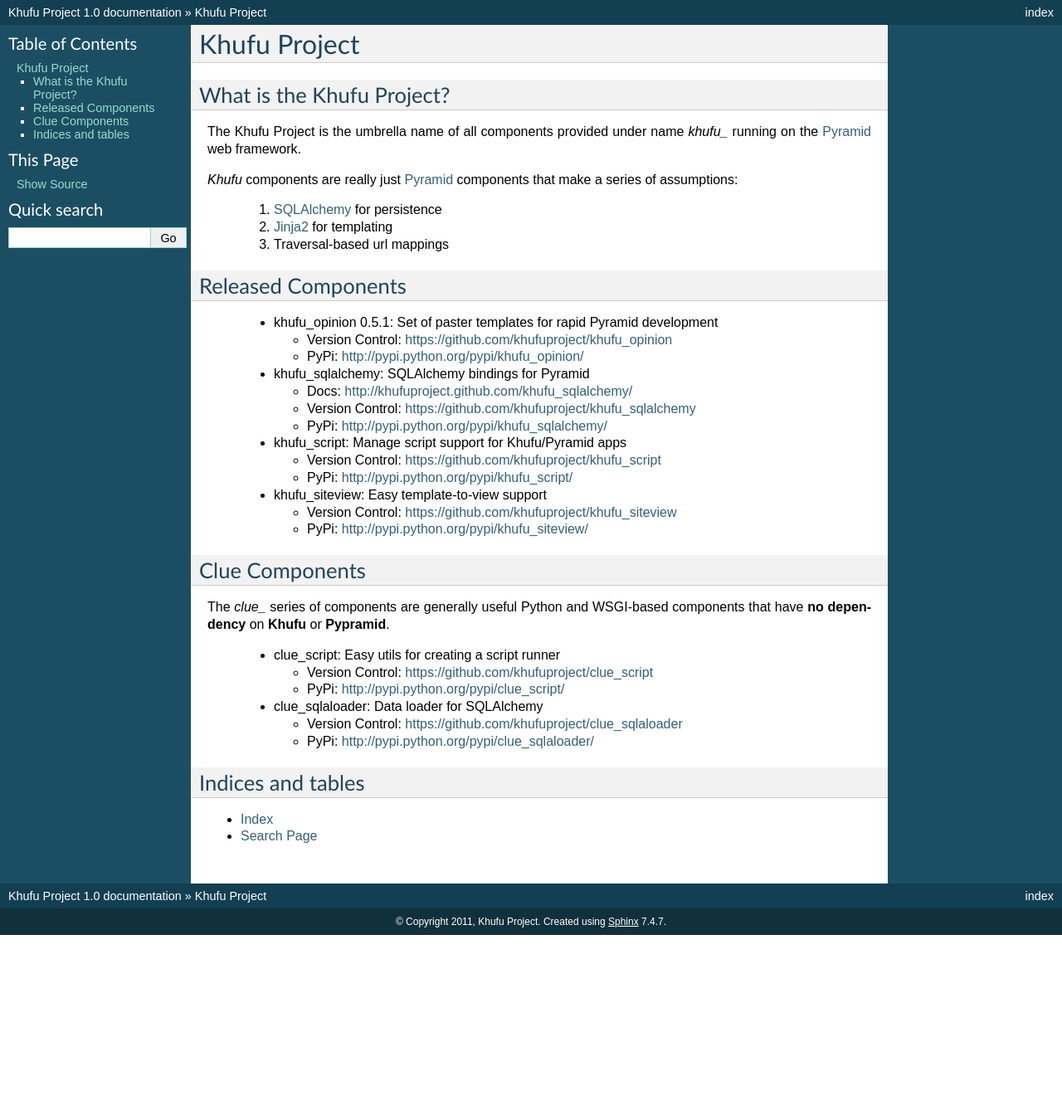
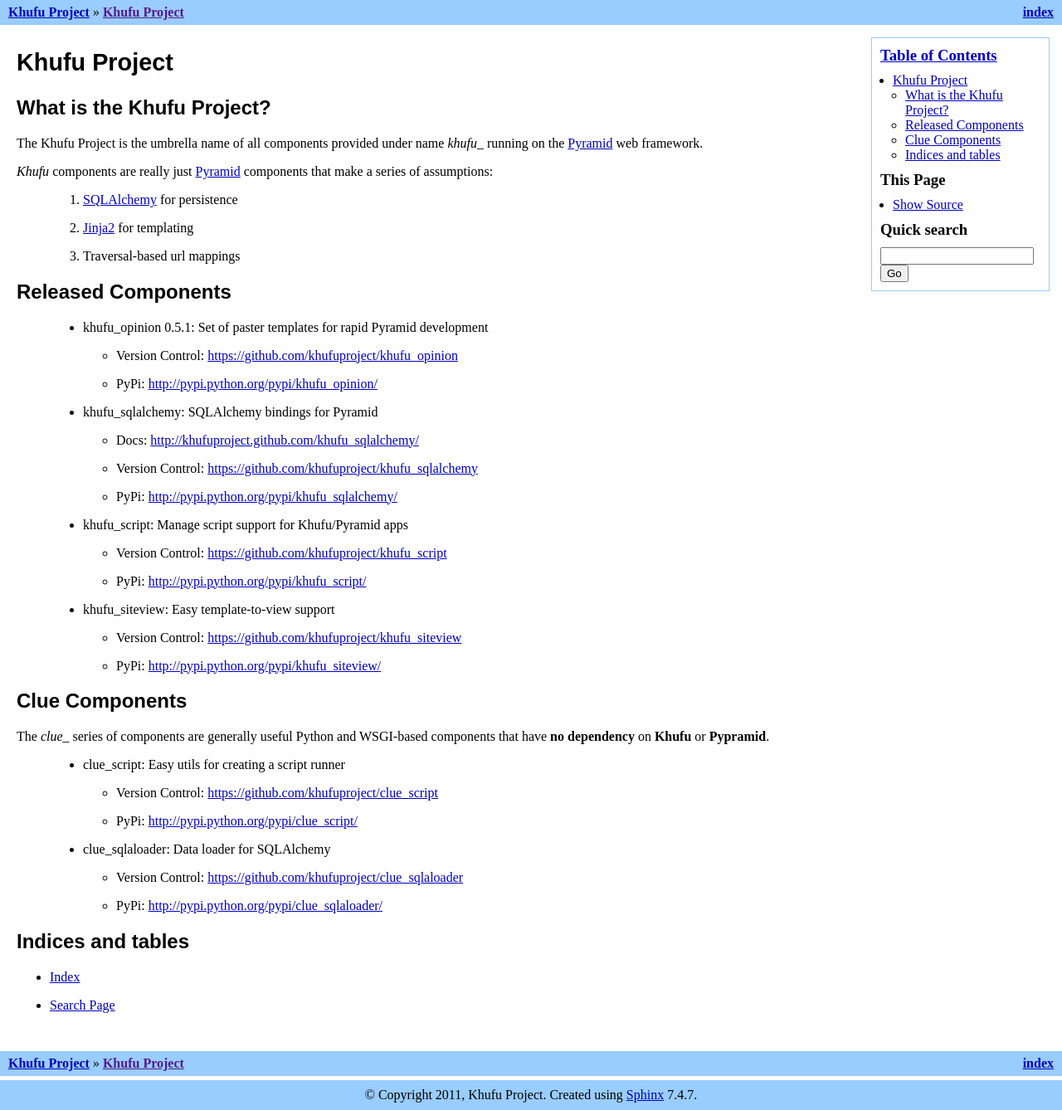
Before and after one commit to khufuproject/khufuproject.github.com, a Sphinx documentation site: the page built from source/index.rst, in a window 1280 px wide. Shown: the whole page at 83% size. Built offline with Sphinx 7.4.7, drawn with Linux system fonts in a browser that asks for light colours; before the commit the page ends 1127 px from its top, so only the background shows below that.

Commit message:
Updated docs title and setup to use traditional sphinx theme

```diff
--- a/source/conf.py
+++ b/source/conf.py
@@ -91,7 +91,7 @@
 
 # The theme to use for HTML and HTML Help pages.  See the documentation for
 # a list of builtin themes.
-html_theme = 'default'
+html_theme = 'traditional'
 
 # Theme options are theme-specific and customize the look and feel of a theme
 # further.  For a list of options available for each theme, see the
@@ -103,7 +103,7 @@
 
 # The name for this set of Sphinx documents.  If None, it defaults to
 # "<project> v<release> documentation".
-#html_title = None
+html_title = 'Khufu Project'
 
 # A shorter title for the navigation bar.  Default is the same as html_title.
 #html_short_title = None
```
